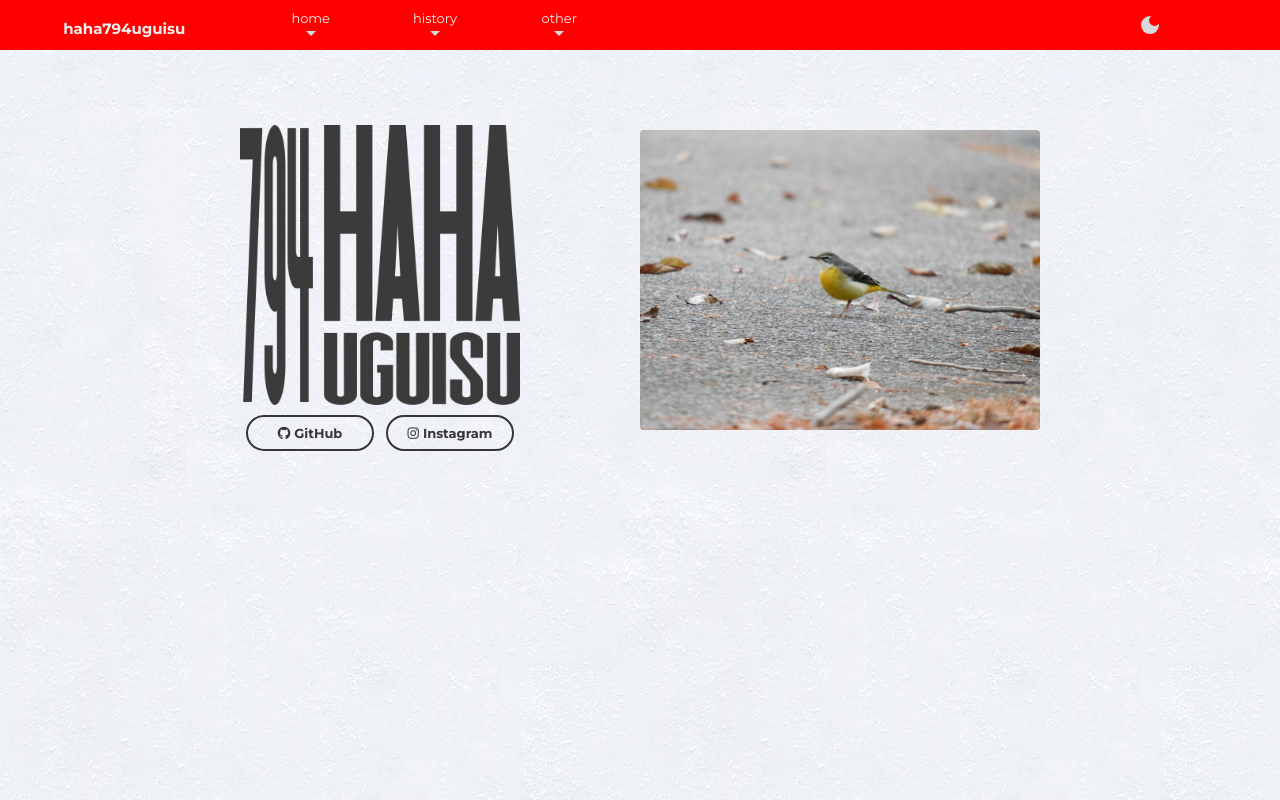
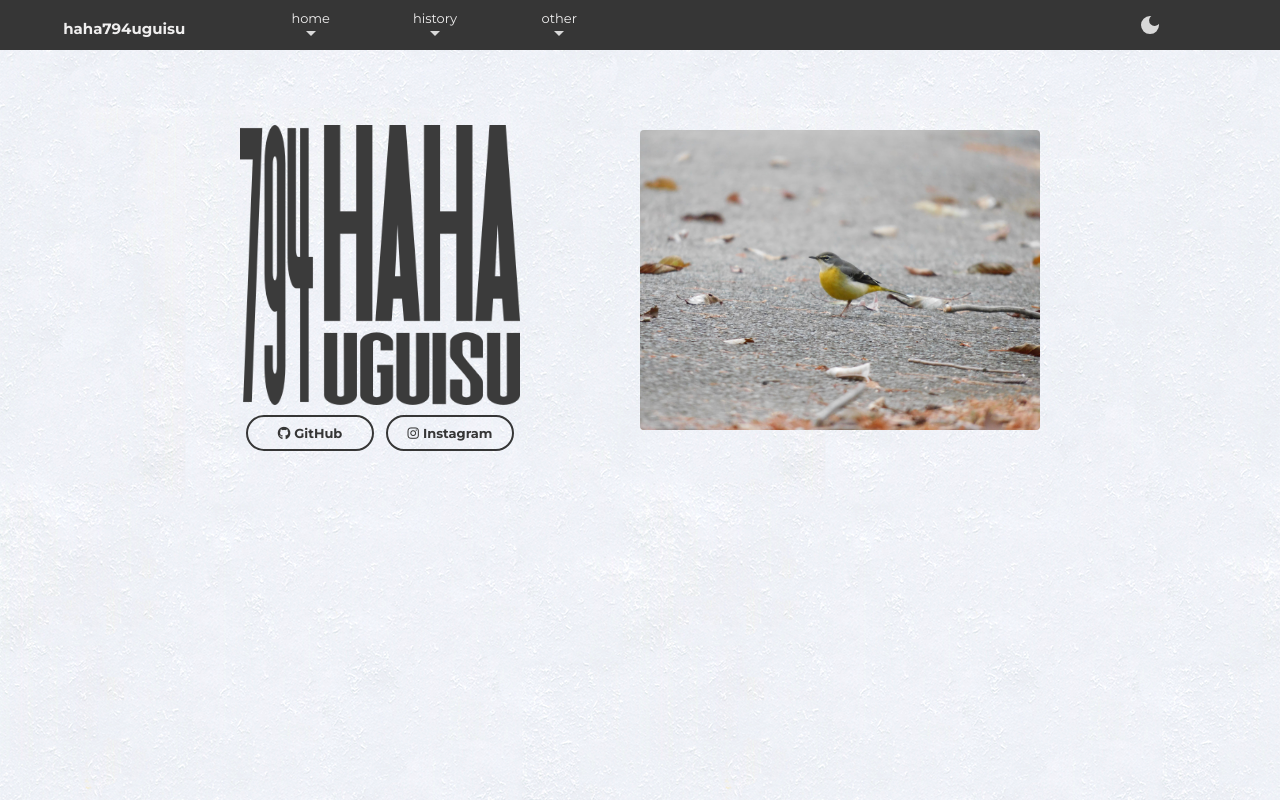
Before and after one commit to haha794uguisu/haha794uguisu.github.io, a plain HTML site: page index.html in a window 1280 px wide. Drawn offline with Linux system fonts and the light colour scheme.

Commit message:
Update style.css

```diff
--- a/style.css
+++ b/style.css
@@ -2,7 +2,7 @@
 
 :root{
     --header-text-color: #f0efef;
-    --header-color: red;
+    --header-color: #363636;
     --header-hover-color: #454545;
     --header-ui-color: invert(85%);
     --base-color: #f0efef;
```
